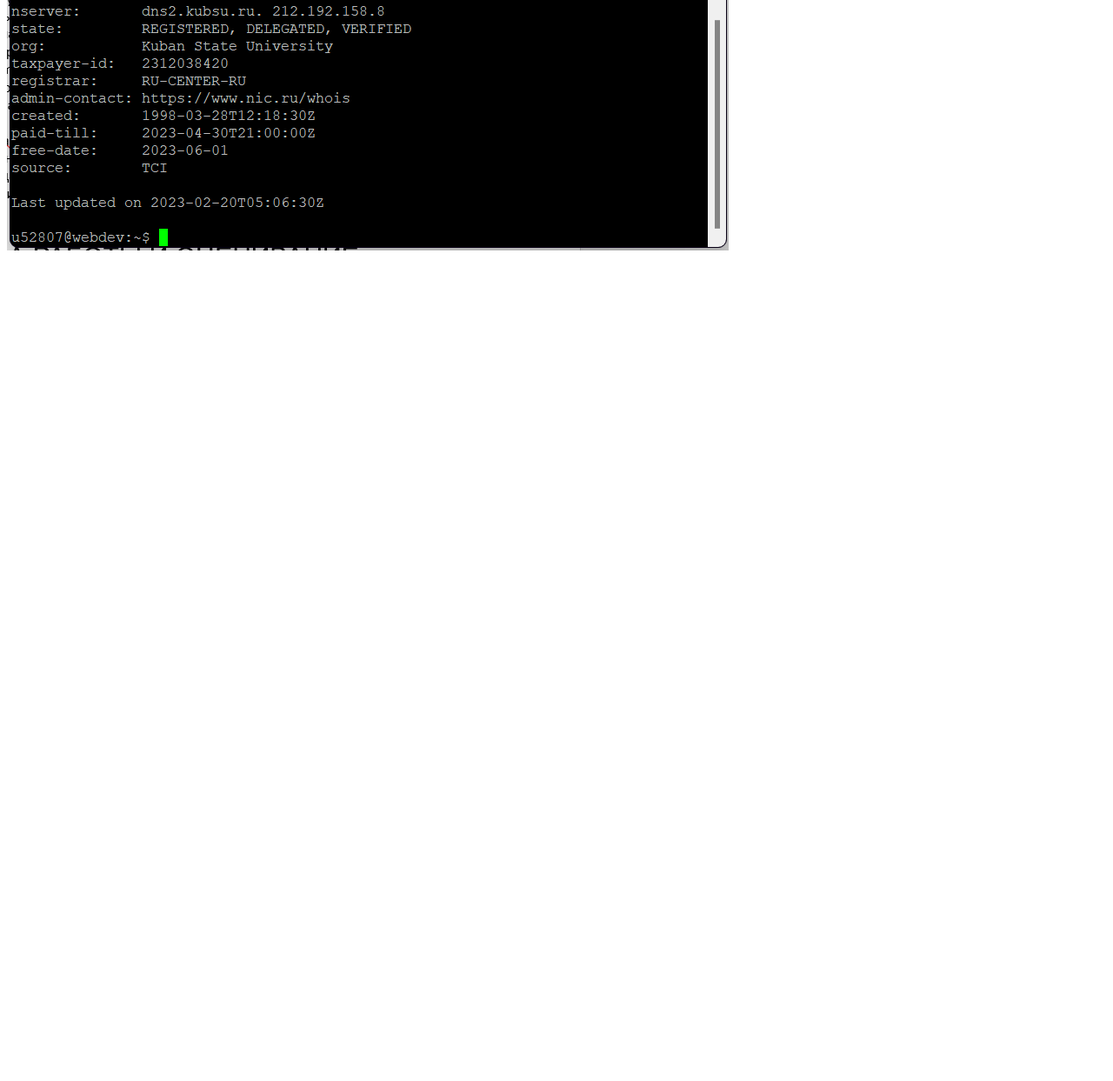
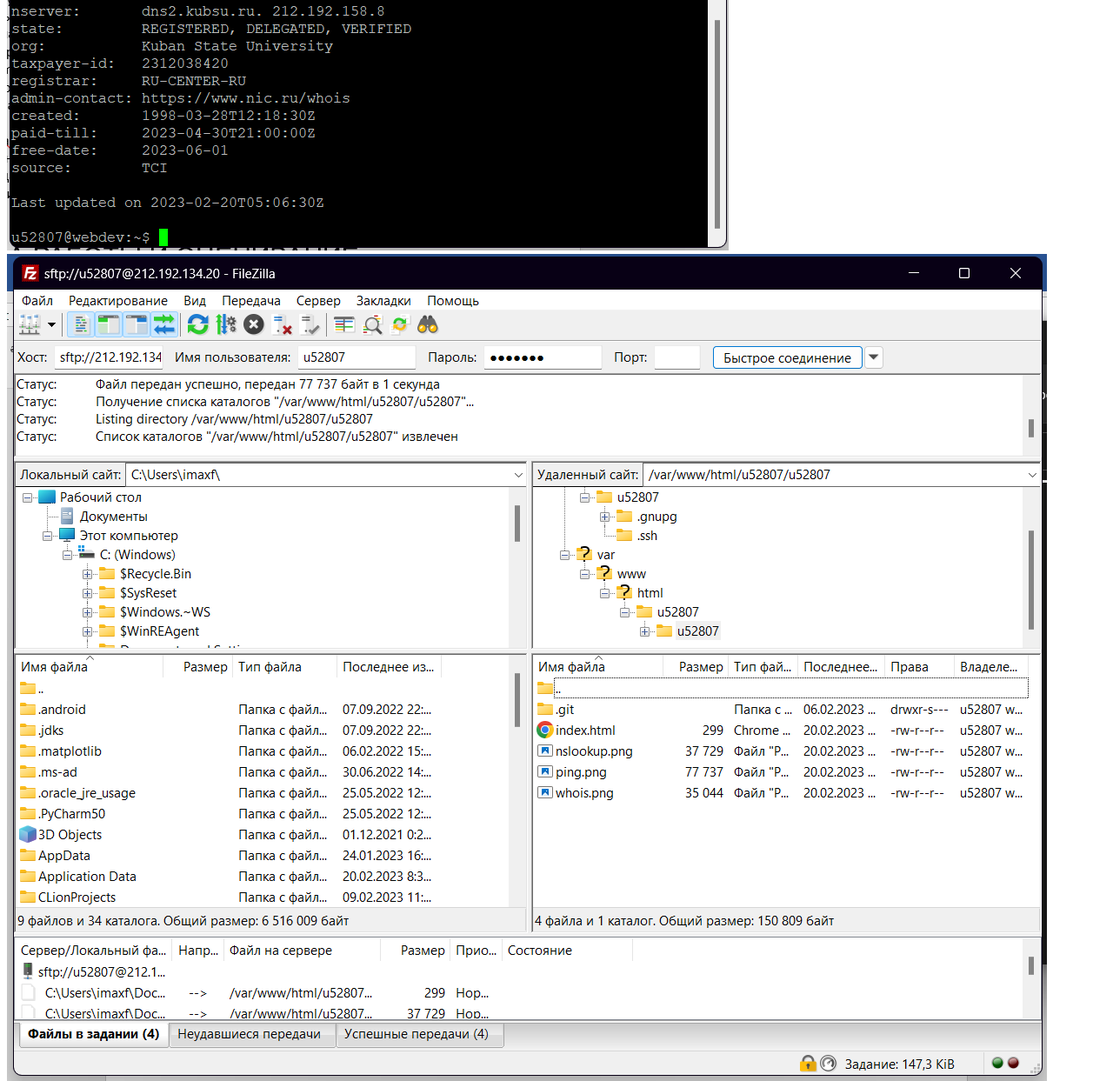
Before and after one commit to BenSeredga/u52807, a plain HTML site: page index.html in a window 1280 px wide. Shown: the part 1290-2533 px from the top of the page at 87% size. Before the commit the page ends 1590 px from the top, so only its background shows below. Drawn offline with Linux system fonts and the light colour scheme.

Commit message:
Add files via upload

```diff
--- a/index.html
+++ b/index.html
@@ -9,5 +9,6 @@
     <img src ="ping.png">
     <img src="nslookup.png">
     <img src="whois.png">
+    <img src="filezilla.png">
 </body>
 </html>
```
Also changed, not shown: filezilla.png (added).
